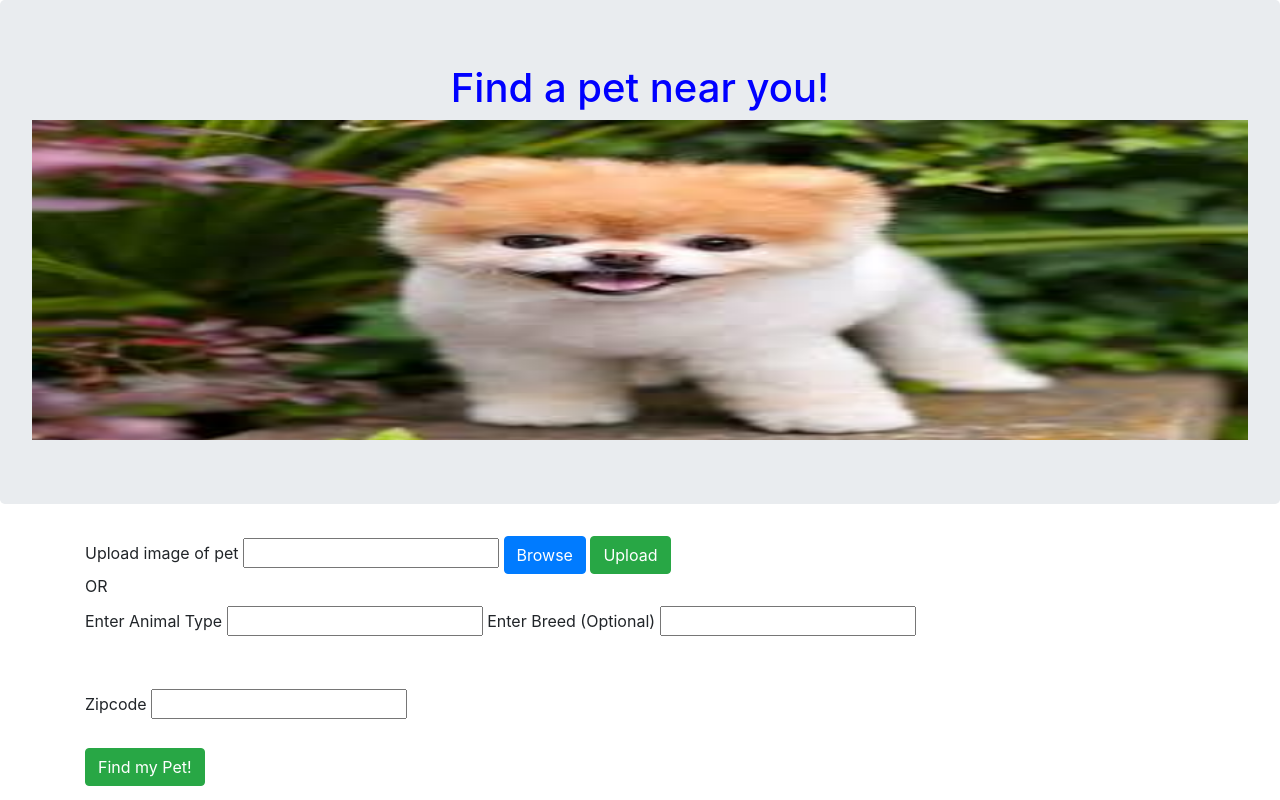
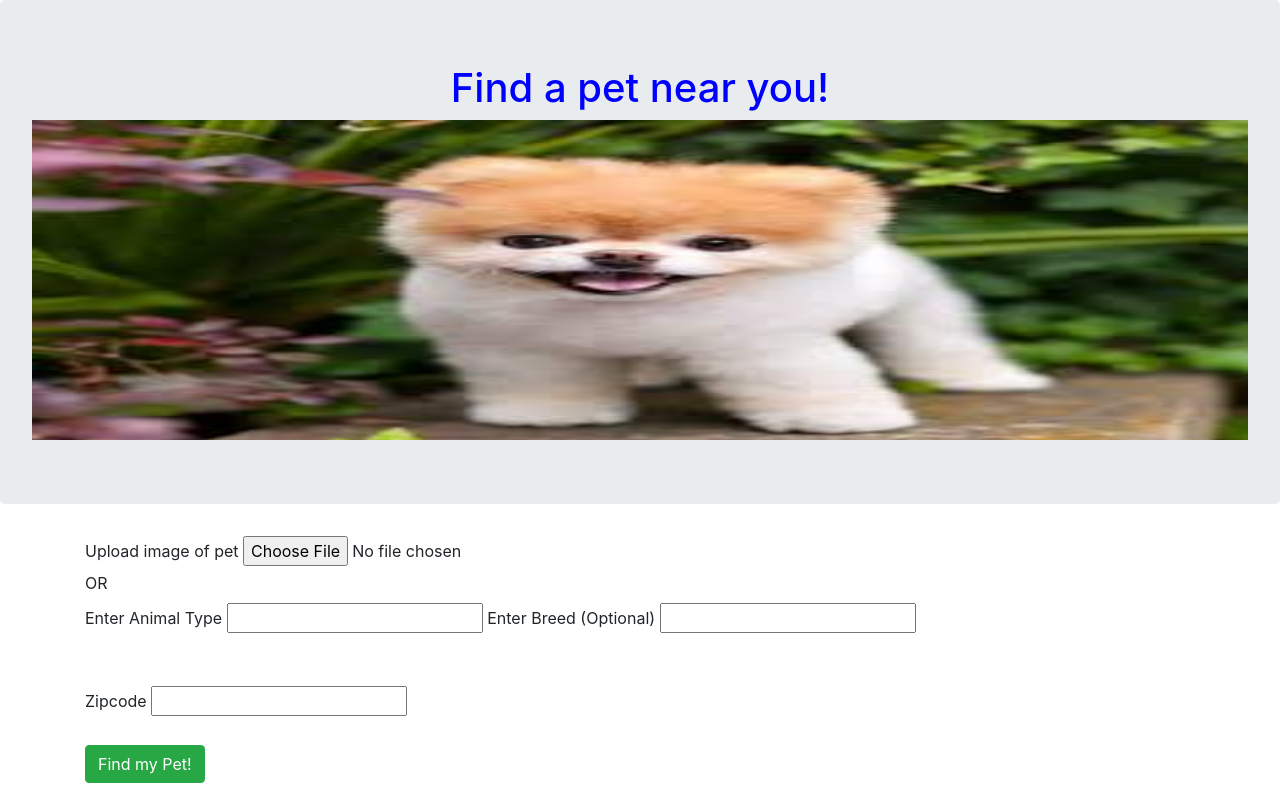
Before and after one commit to paulinatharail/PuppyZon, a Python web app: template templates/index.html in a window 1280 px wide. Run offline with Jinja, Linux system fonts and the light colour scheme; the template is opened without the code that fills it, so the values that code supplies are empty; some libraries are stand-ins or nearby versions.

Commit message:
File uploader

```diff
--- a/templates/index.html
+++ b/templates/index.html
@@ -12,6 +12,15 @@
     <!--Bootstrap-->
     <link rel="stylesheet" href="https://stackpath.bootstrapcdn.com/bootstrap/4.3.1/css/bootstrap.min.css" integrity="sha384-ggOyR0iXCbMQv3Xipma34MD+dH/1fQ784/j6cY/iJTQUOhcWr7x9JvoRxT2MZw1T" crossorigin="anonymous">
 
+    <!--Check if browser supports file uploads-->
+    <!-- <script>
+            if (window.File && window.FileReader && window.FileList && window.Blob) {
+            alert("File API supported.!");
+            } else {
+            alert("The File APIs are not fully supported in this browser.");
+            }
+            </script> -->
+
     </head>
 <body>
         <!--Jumbotron-->
@@ -22,16 +31,19 @@
                           <h1 align="center">Find a pet near you!</h1>
                           <div class="carousel-item active">
                               <img src="../static/images/cutePuppy1.jpg" class="d-block w-100" alt="...">
+                              <!-- <div class="carousel-caption">
+                                  <h1>Find a pet near you!</h1>
+                              </div> -->
                           </div>
                           <div class="carousel-item">
-                            <img src="../static/images/Dog_2.jpg" class="d-block w-100" alt="...">
+                            <img src="../static/images/Dog3.jpg" class="d-block w-100" alt="...">
                           </div>
                           <div class="carousel-item">
                             <img src="../static/images/cat1.jpeg" class="d-block w-100" alt="...">
                           </div>
                           <div class="carousel-item">
                                 <img src="../static/images/cat2.jpeg" class="d-block w-100" alt="...">
-                              </div>
+                          </div>
                         </div>
                       </div>
         </div>
@@ -43,9 +55,9 @@
 
             <!--User input-->
             <label>Upload image of pet </label>
-            <input type="text" name="petImagesrc">
-            <button type="button" class="btn btn-primary">Browse</button>
-            <button type="button" class="btn btn-success">Upload</button>
+            <input type="file" id="file" name="files[]" />
+            <!-- <button type="button" class="btn btn-primary">Browse</button> -->
+            <!-- <button type="button" class="btn btn-success">Upload</button> -->
             <br>
             <label align="center"> OR </label>
             <br>
```
